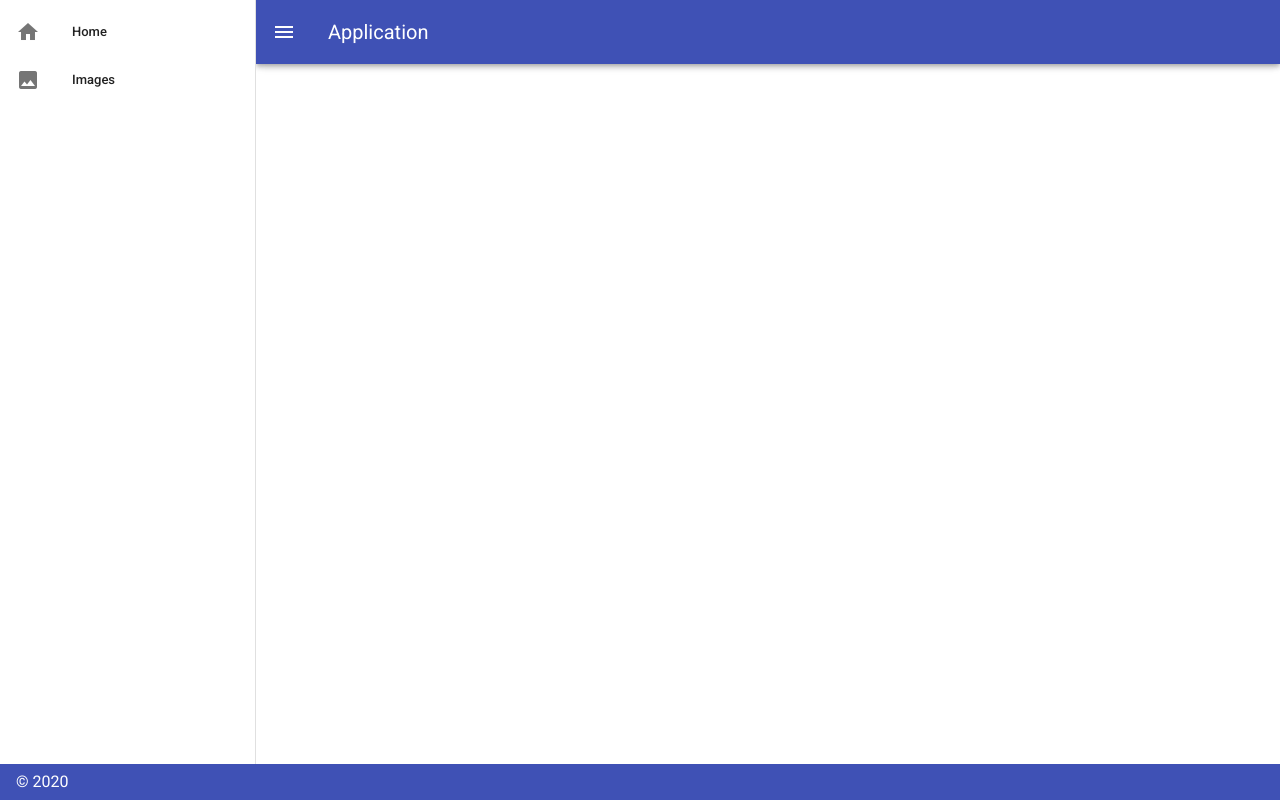
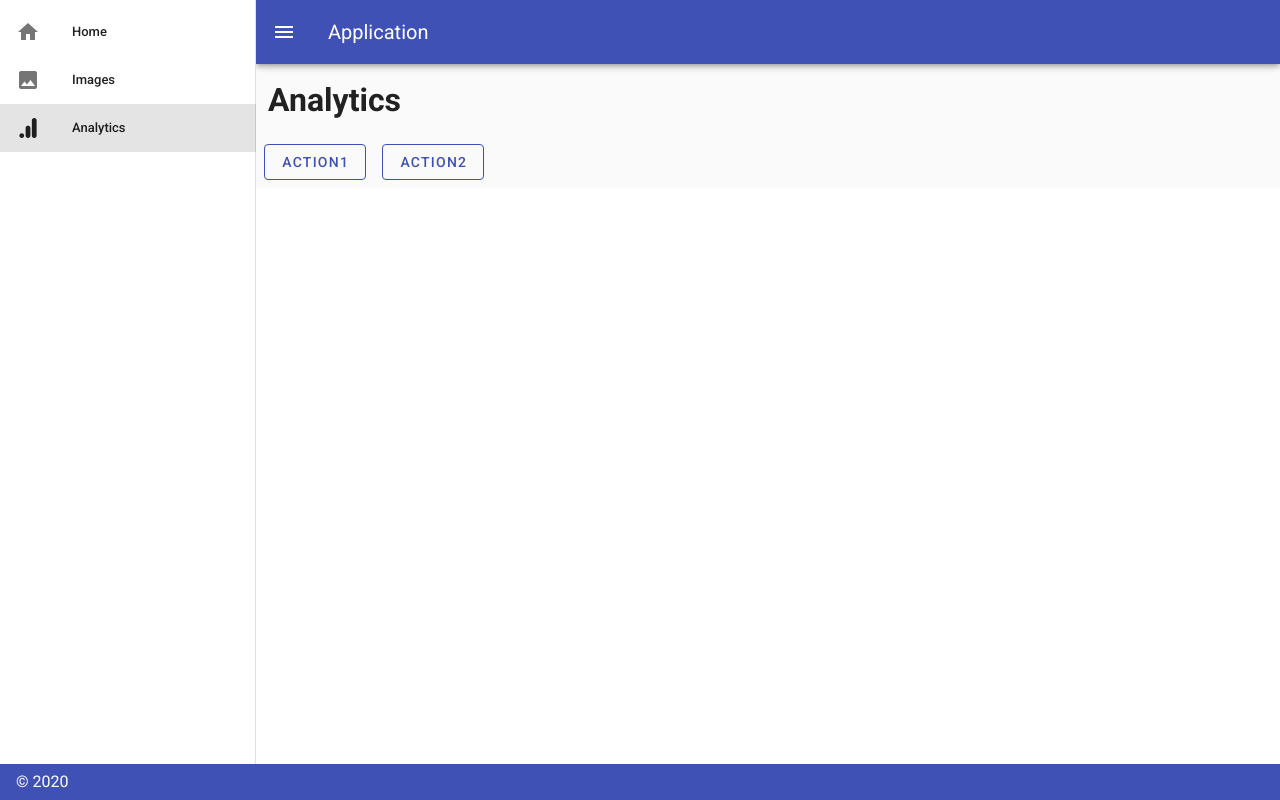
Before and after one commit to ore88ore/vue-spa, a Vue app: page /analytics in a window 1280 px wide. Built offline with nearby package versions, Linux system fonts and the light colour scheme; no server answers.

Commit message:
feat: GAのイベント測定用の画面を作成

```diff
--- a/package.json
+++ b/package.json
@@ -30,6 +30,7 @@
     "@vue/eslint-config-typescript": "^5.0.1",
     "eslint": "^6.7.2",
     "eslint-plugin-vue": "^6.1.2",
+    "prettier": "^1.19.1",
     "sass": "^1.19.0",
     "sass-loader": "^8.0.0",
     "typescript": "~3.7.5",
--- a/src/App.vue
+++ b/src/App.vue
@@ -17,6 +17,15 @@
           </v-list-item-action>
           <v-list-item-content>
             <v-list-item-title>Images</v-list-item-title>
+          </v-list-item-content>
+        </v-list-item>
+
+        <v-list-item link to="/analytics">
+          <v-list-item-action>
+            <v-icon>mdi-google-analytics</v-icon>
+          </v-list-item-action>
+          <v-list-item-content>
+            <v-list-item-title>Analytics</v-list-item-title>
           </v-list-item-content>
         </v-list-item>
       </v-list>
--- a/src/router/index.ts
+++ b/src/router/index.ts
@@ -2,6 +2,7 @@ import Vue from "vue";
 import VueRouter from "vue-router";
 import Home from "@/views/Home.vue";
 import Images from "@/views/Images.vue";
+import Analytics from "@/views/Analytics.vue";
 
 Vue.use(VueRouter);
 
@@ -15,6 +16,11 @@ const routes = [
     path: "/images",
     name: "images",
     component: Images
+  },
+  {
+    path: "/analytics",
+    name: "analytics",
+    component: Analytics
   }
 ];
 
--- /dev/null
+++ b/src/views/Analytics.vue
@@ -0,0 +1,39 @@
+<template>
+  <v-container class="grey lighten-5">
+    <v-row>
+      <v-col cols="12">
+        <h1>Analytics</h1>
+      </v-col>
+    </v-row>
+    <v-row>
+      <v-btn class="ma-2" outlined color="indigo" @click.stop="clickAction1"
+        >Action1</v-btn
+      >
+      <v-btn class="ma-2" outlined color="indigo" @click.stop="clickAction2"
+        >Action2</v-btn
+      >
+    </v-row>
+  </v-container>
+</template>
+
+<script lang="ts">
+/* eslint-disable @typescript-eslint/camelcase */
+import { Component, Vue } from "vue-property-decorator";
+
+@Component({})
+export default class Analytics extends Vue {
+  clickAction1() {
+    this.$gtag.event("click", {
+      event_category: "button_click",
+      event_label: "action1ボタン"
+    });
+  }
+
+  clickAction2() {
+    this.$gtag.event("click", {
+      event_category: "button_click",
+      event_label: "action2ボタン"
+    });
+  }
+}
+</script>
```
Also changed, not shown: 1 other file (tests, documents, lock files or other folders).
